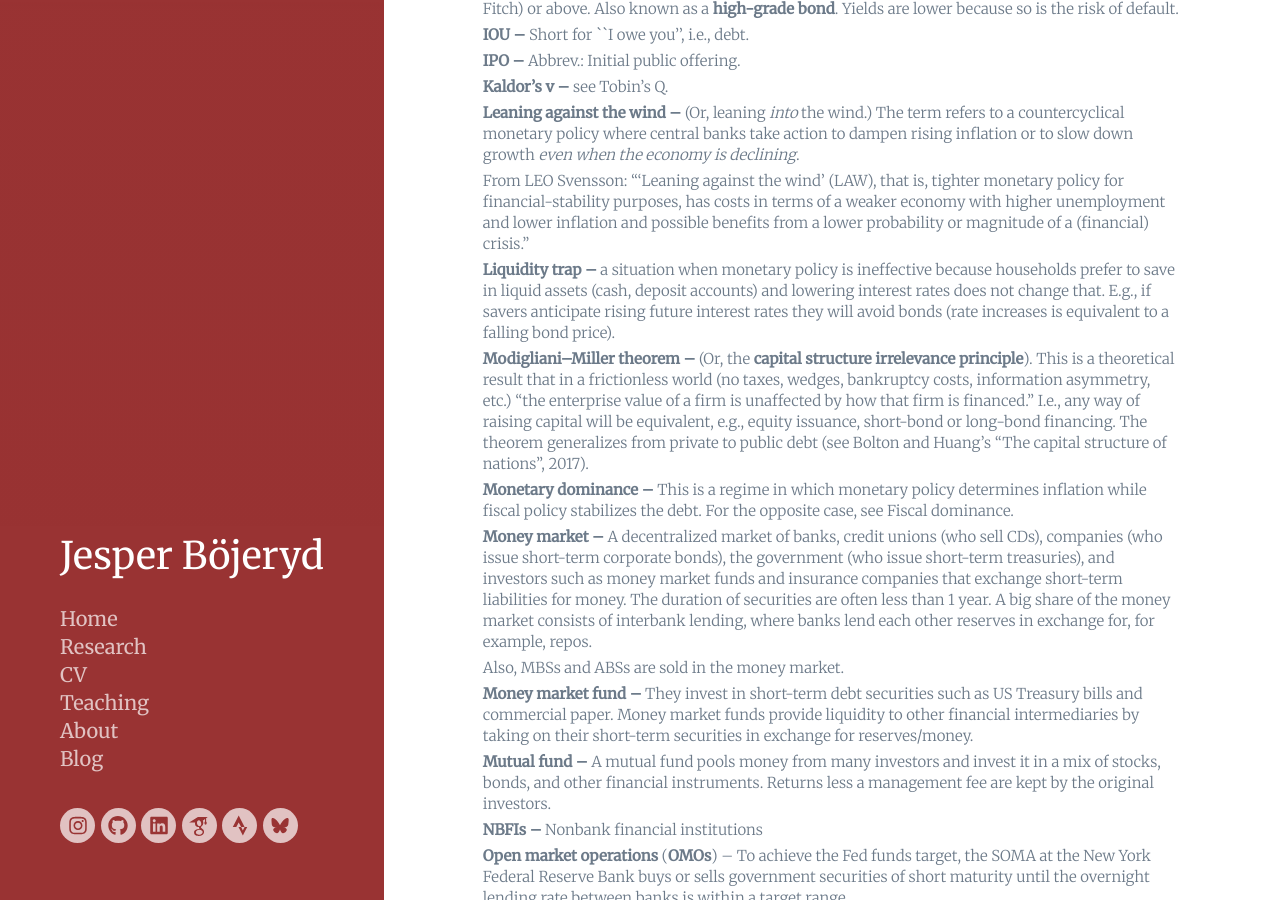
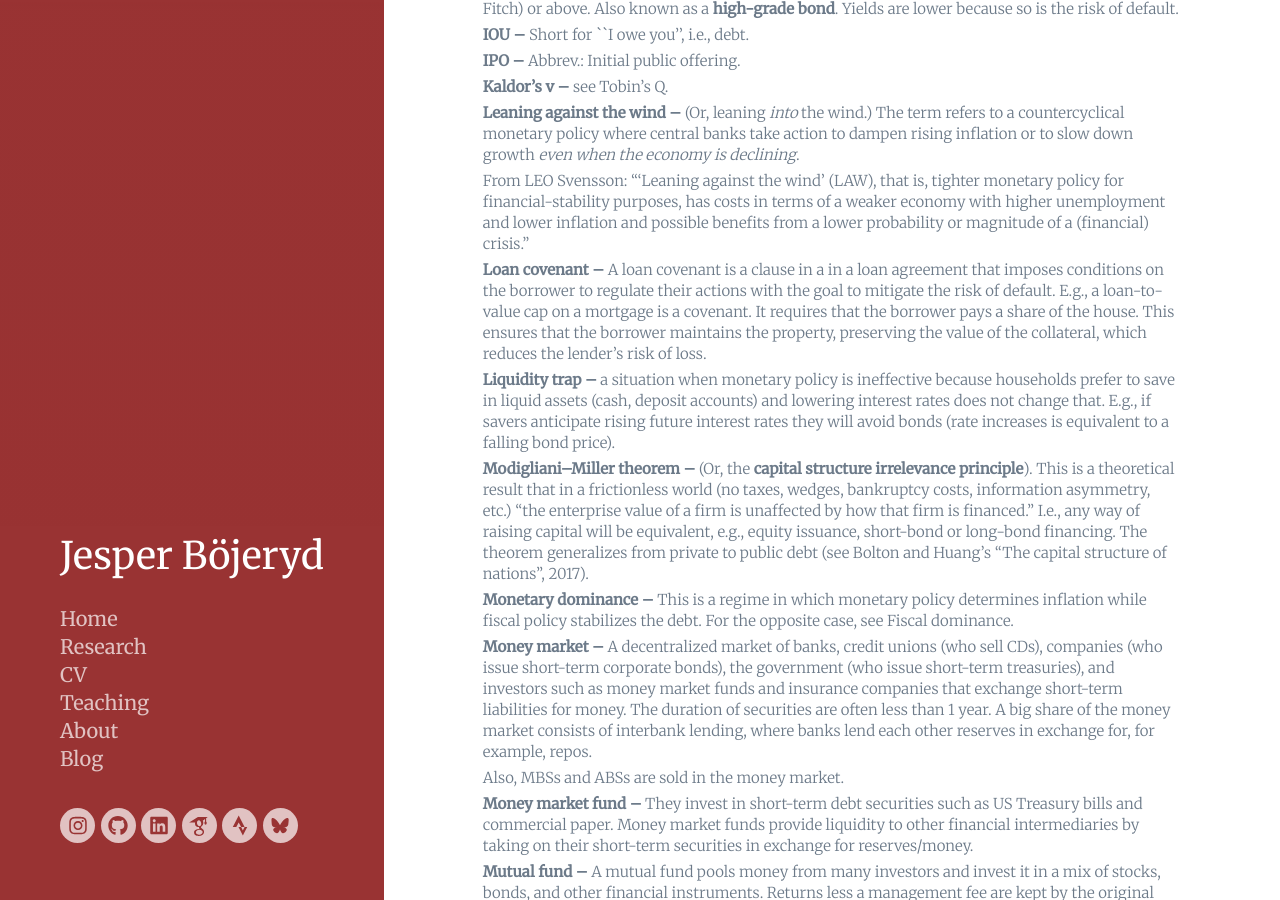
Before and after one commit to bojeryd91/bojeryd91.github.io, a Jekyll site: the page built from _posts/2020-08-13-macro-finance-glossary.md, in a window 1280 px wide and 900 px high, scrolled down 3517 px. Built offline with Jekyll 4.4.1, drawn with Linux system fonts in a browser that asks for light colours; nearby versions of some CDN libraries; some web fonts are replaced.

Commit message:
Add loan covenant definition to macro finance glossary
Added definition for loan covenant to glossary.

```diff
--- a/_posts/2020-08-13-macro-finance-glossary.md
+++ b/_posts/2020-08-13-macro-finance-glossary.md
@@ -172,6 +172,8 @@ $$ \text{haircut} = \frac{\text{market price} - \text{value as collateral}}{\tex
 From LEO Svensson: "'Leaning against the wind' (LAW), that is, tighter monetary policy for financial-stability purposes, has costs in terms of a weaker economy with higher unemployment and lower inflation and possible benefits from a lower probability or magnitude of a (financial) crisis."
 
 
+**Loan covenant --** A loan covenant is a clause in a in a loan agreement that imposes conditions on the borrower to regulate their actions with the goal to mitigate the risk of default. E.g., a loan-to-value cap on a mortgage is a covenant. It requires that the borrower pays a share of the house. This ensures that the borrower maintains the property, preserving the value of the collateral, which reduces the lender's risk of loss.
+
 
 **Liquidity trap --** a situation when monetary policy is ineffective because households prefer to save in liquid assets (cash, deposit accounts) and lowering interest rates does not change that. E.g., if savers anticipate rising future interest rates they will avoid bonds (rate increases is equivalent to a falling bond price).
 
```
